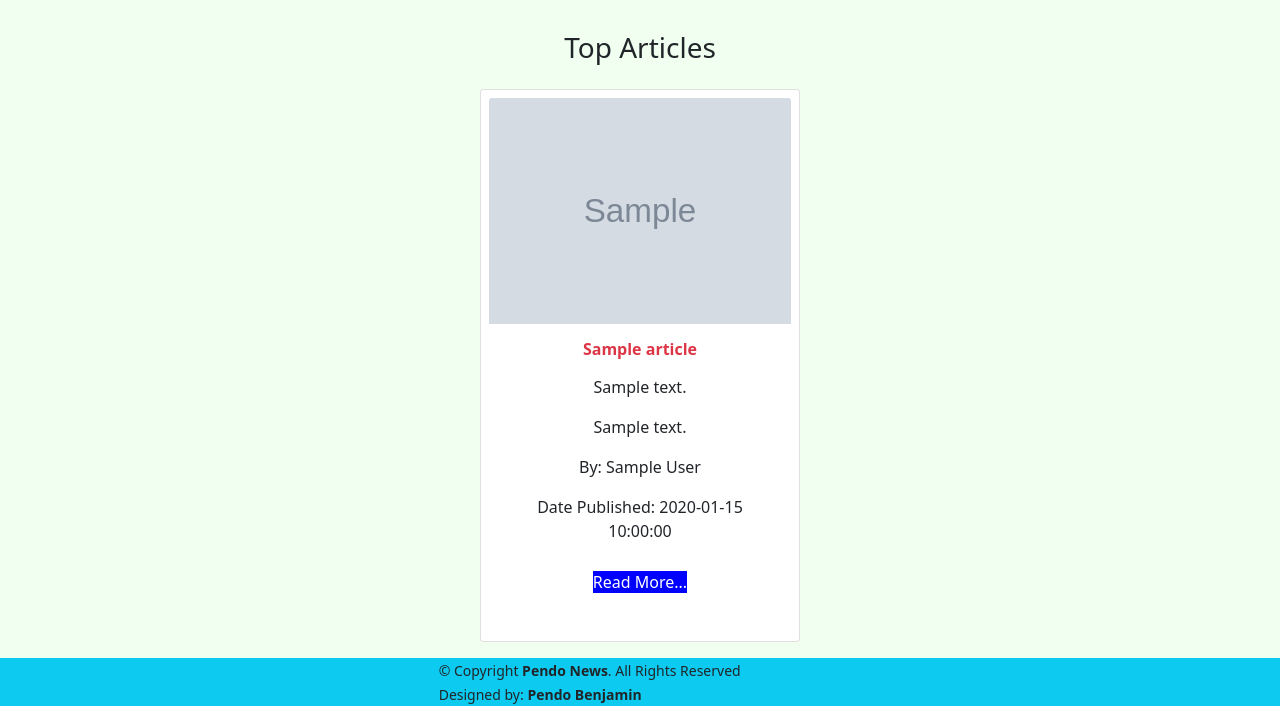
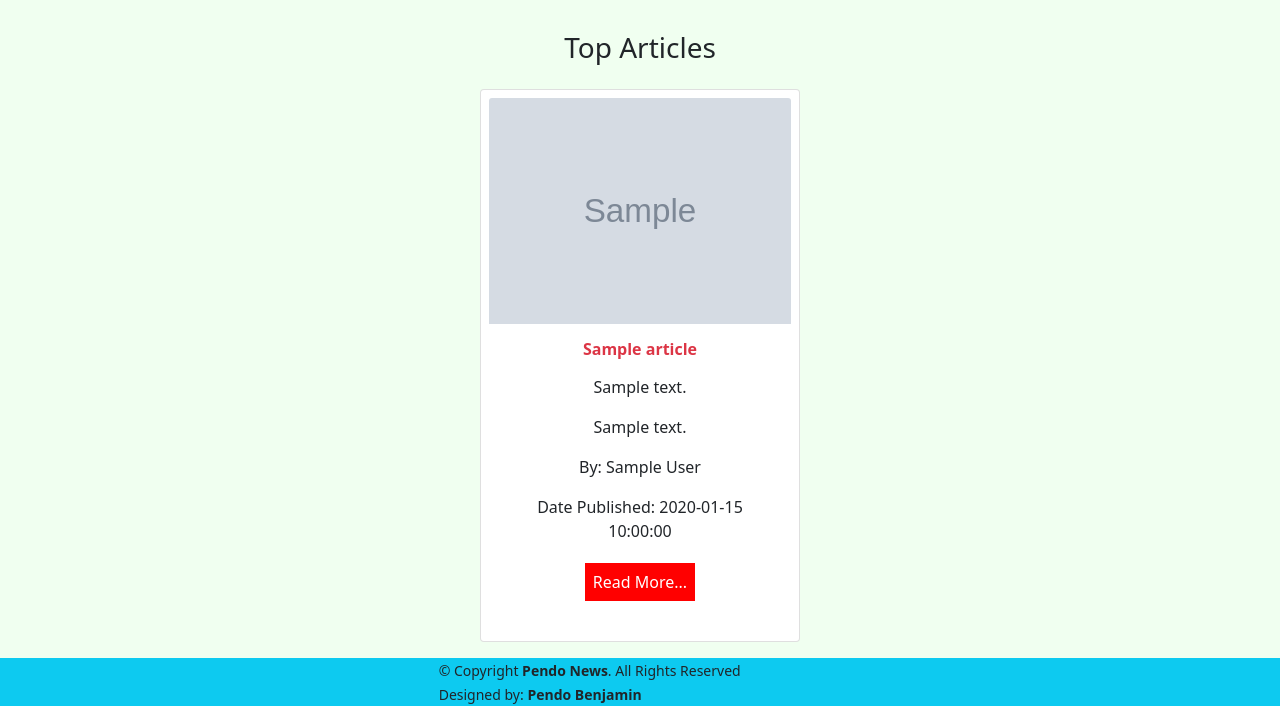
Before and after one commit to Abishag-Maitha/Pendo-News, a Flask app: template app/templates/articles.html in a window 1280 px wide. Shown: the part 137-859 px from the top of the page. Run offline with Flask 2, Linux system fonts and the light colour scheme; the template is opened without the code that fills it: most values are stand-ins (such as "Sample title", 1, 10 or a date in 2020); grey boxes marked "Sample" are stand-in pictures; some libraries are stand-ins or nearby versions.

Commit message:
edit the bg color of readmore and view articles buttons

```diff
--- a/app/static/CSS/styles.css
+++ b/app/static/CSS/styles.css
@@ -7,13 +7,19 @@
 .readmore{
     text-decoration: none;
     color: white;
-    background-color: blue;
+    background-color: red;
 }
 .view_articles{
     text-decoration: none;
     color: white;
-    background-color: blue;
+    background-color: red;
+    /* animation: blinker 3s linear infinite; */
 }
+/* @keyframes blinker {
+    50% {
+    opacity: 0;
+    }
+} */
 .image{
     width: 30%;
 
--- a/app/templates/articles.html
+++ b/app/templates/articles.html
@@ -16,7 +16,7 @@
             <p class="card-text mt-3">By: {{article.author}}</p>
             <p class="card-text mt-3">Date Published: {{article.publishedAt}} </p>
             <p href="#" class="btn mt-1">
-                <a href="{{article.url}}" class="readmore">Read More...</a>
+                <a href="{{article.url}}" class="readmore p-2">Read More...</a>
             </p>
         </div>
     </div>
--- a/app/templates/index.html
+++ b/app/templates/index.html
@@ -29,7 +29,7 @@
             <p class="card-text mt-3">{{n.description}}</p>
             <p class="card-text mt-3">{{n.category}}</p>
             <p href="#" class="btn mt-1">
-                <a href="{{n.url}}" class="view_articles text-danger">View Articles >></a>
+                <a href="{{n.url}}" class="view_articles p-2">View Articles >></a>
             </p>
         </div>
     </div>
```
